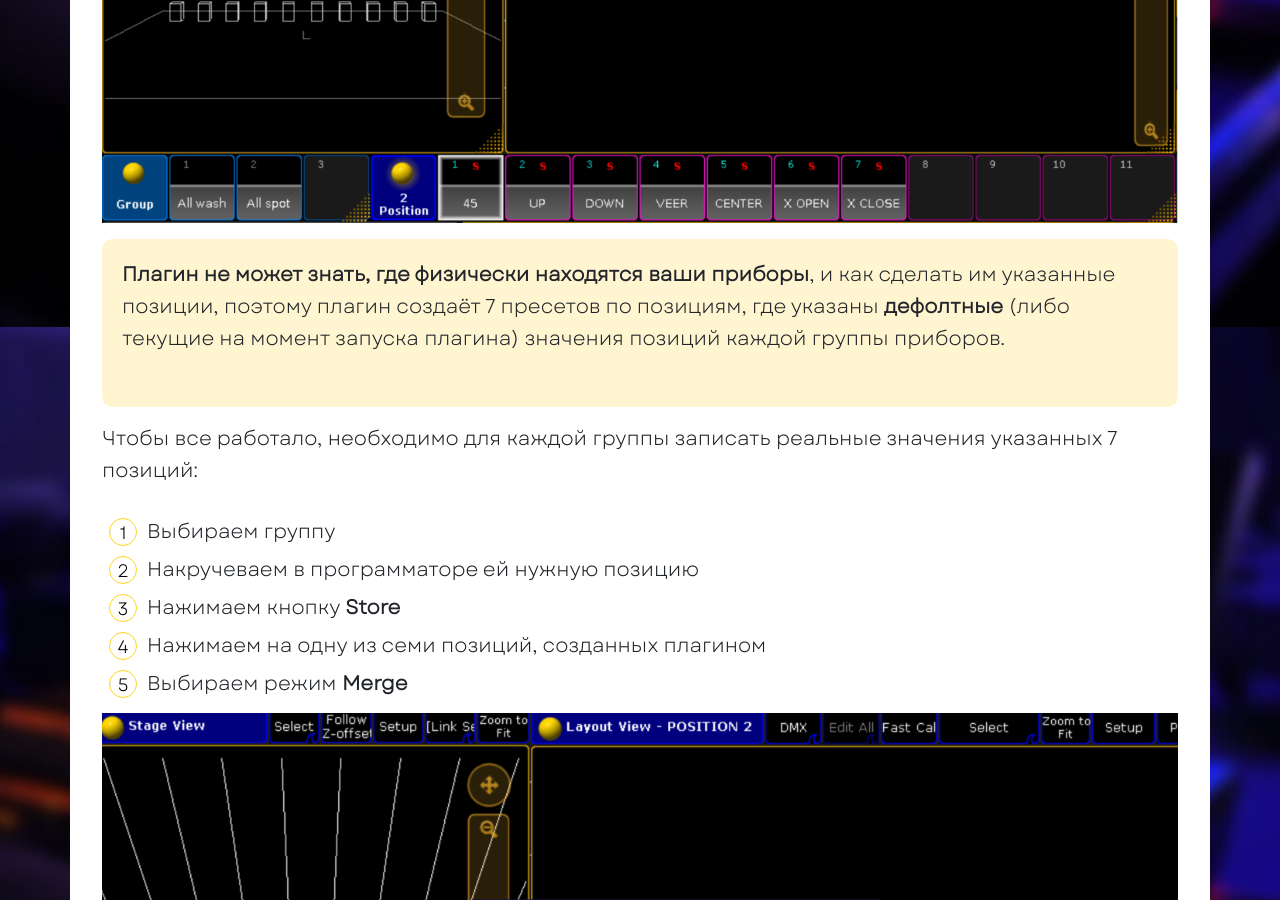
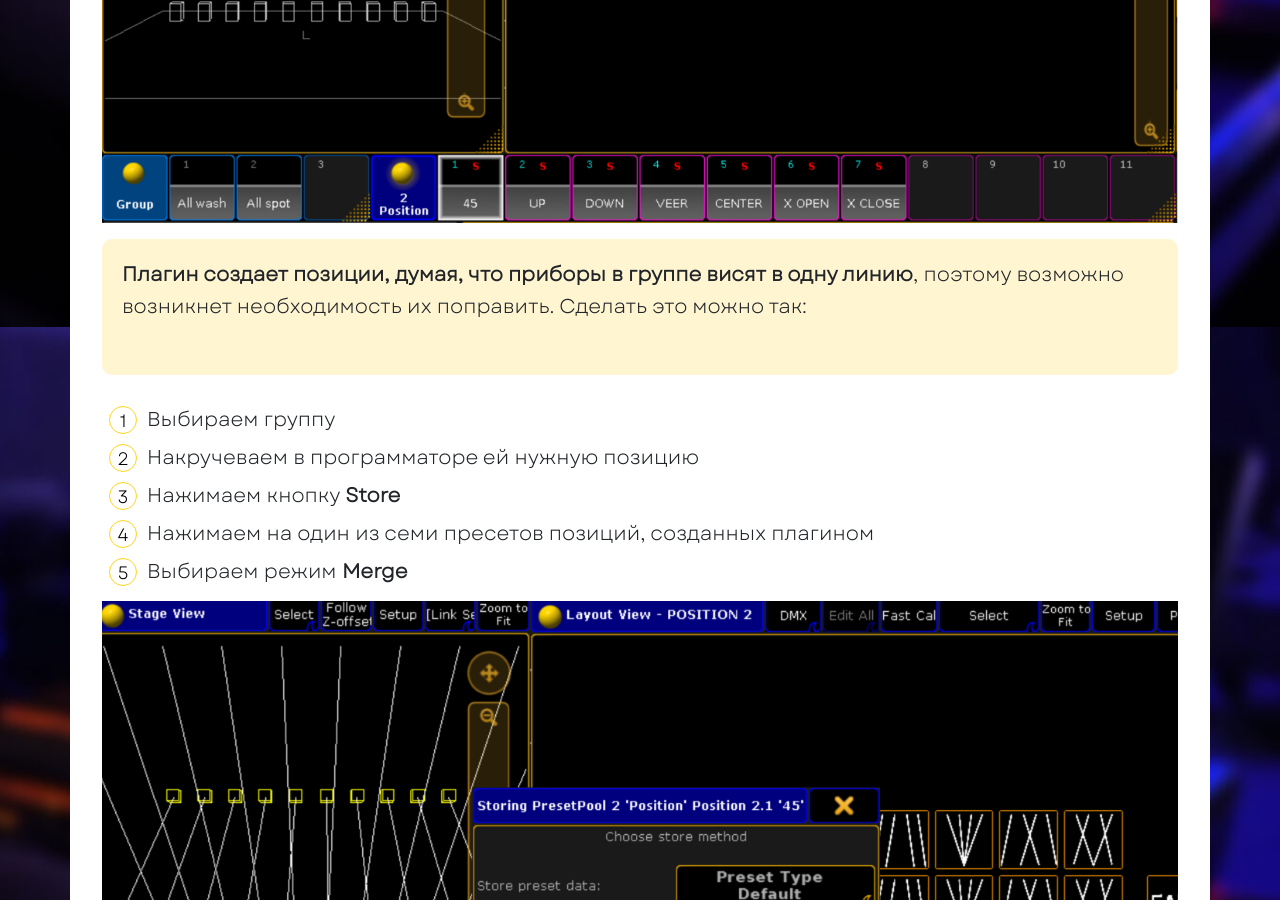
Before and after one commit to sysolyatin/sysolyatin.github.io, a Jekyll site: the page built from apps/position/index.md, in a window 1280 px wide and 900 px high, scrolled down 5973 px. Built offline with Jekyll 4.4.1, drawn with Linux system fonts in a browser that asks for light colours.

Commit message:
update position plugin manual

```diff
--- a/apps/position/index.md
+++ b/apps/position/index.md
@@ -67,14 +67,12 @@ layout: default
 
 ![](demo-page.png)
 
->> **Плагин не может знать, где физически находятся ваши приборы**, и как сделать им указанные позиции, поэтому плагин создаёт 7 пресетов по позициям, где указаны **дефолтные** (либо текущие на момент запуска плагина) значения позиций каждой группы приборов.
-
-Чтобы все работало, необходимо для каждой группы записать реальные значения указанных 7 позиций:
+>> **Плагин создает позиции, думая, что приборы в группе висят в одну линию**, поэтому возможно возникнет необходимость их поправить. Сделать это можно так:
 
 1. Выбираем группу
 1. Накручеваем в программаторе ей нужную позицию
 1. Нажимаем кнопку **Store**
-1. Нажимаем на одну из семи позиций, созданных плагином
+1. Нажимаем на один из семи пресетов позиций, созданных плагином
 1. Выбираем режим **Merge**
 
 ![](merge.png)
```
